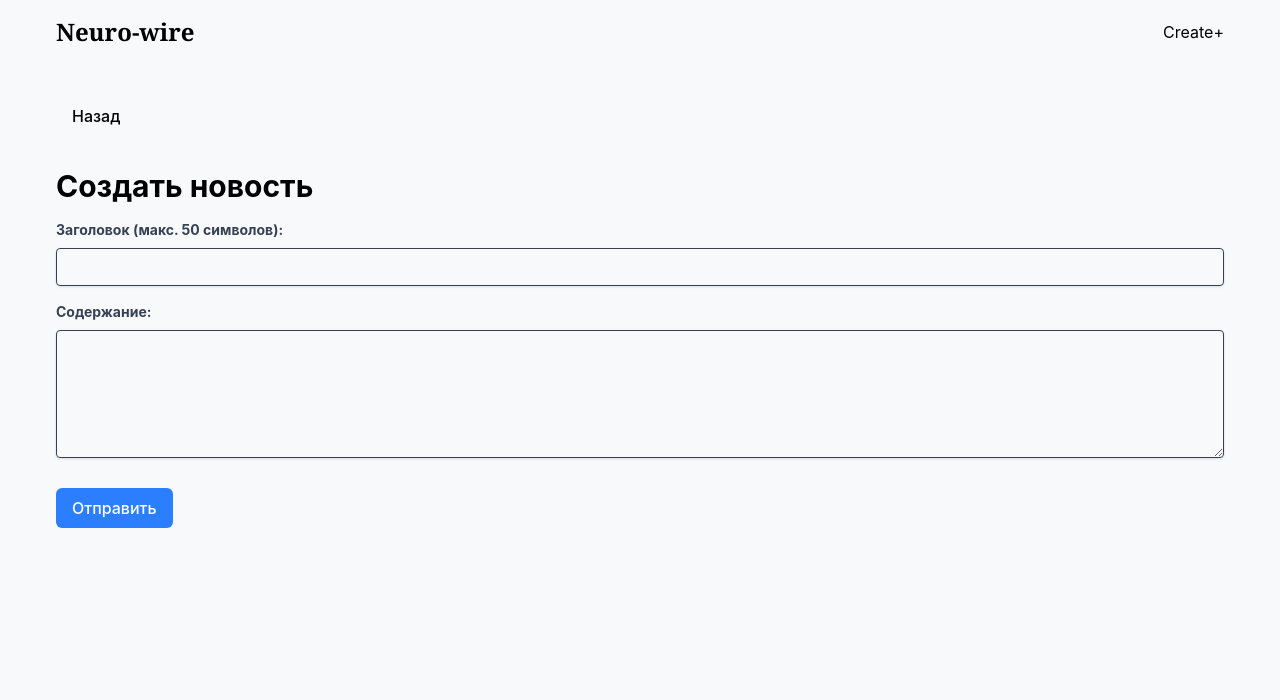
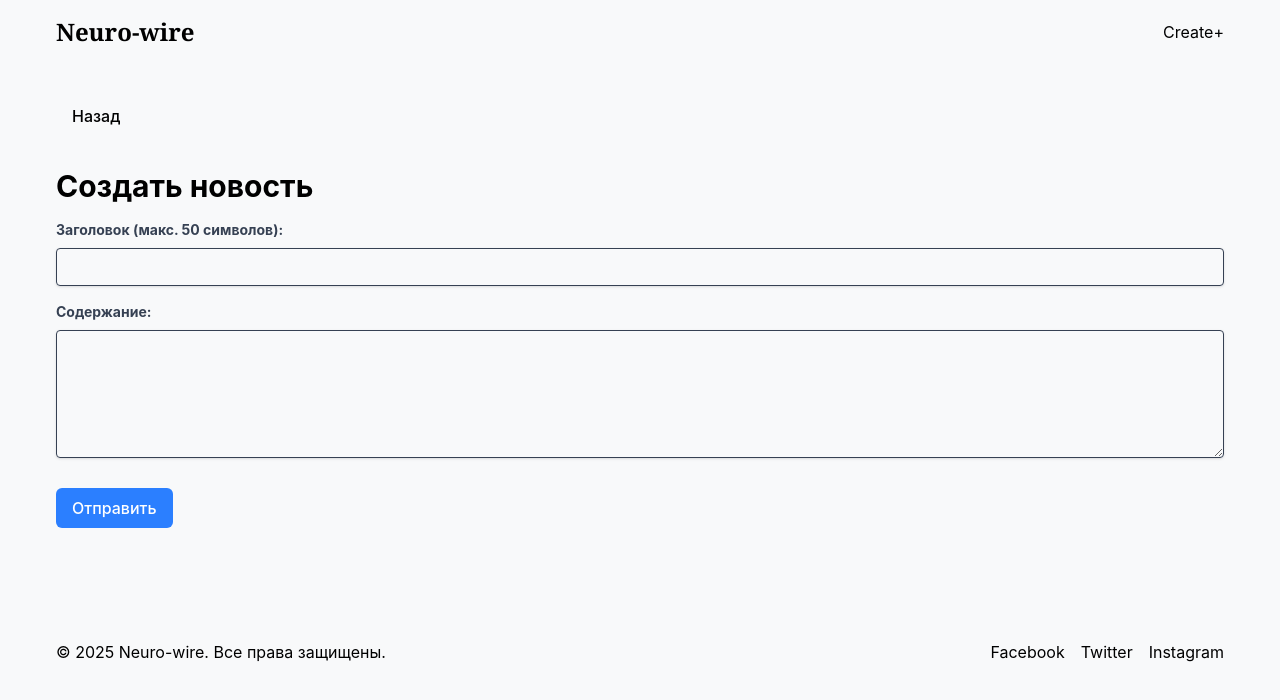
Before and after one commit to srg-vlcv/test, a Next.js app: page /create in a window 1280 px wide. Shown: the top 700 px of the page. Built offline with nearby package versions, Linux system fonts and the light colour scheme.

Commit message:
Рабочий_4

```diff
--- a/src/pages/create.tsx
+++ b/src/pages/create.tsx
@@ -101,6 +101,17 @@ const CreatePage: React.FC = () => {
               </form>
             </div>
         </main>
+        <footer className="frosted-glass py-4 mt-8">
+          <div className="container mx-auto flex justify-between items-center">
+            <p>&copy; 2025 Neuro-wire. Все права защищены.</p>
+            {/* Add social media links here */}
+            <div className="flex space-x-4">
+              <a href="#" target="_blank" rel="noopener noreferrer">Facebook</a>
+              <a href="#" target="_blank" rel="noopener noreferrer">Twitter</a>
+              <a href="#" target="_blank" rel="noopener noreferrer">Instagram</a>
+            </div>
+          </div>
+        </footer>
       </>
     </div>
   );
--- a/src/pages/index.tsx
+++ b/src/pages/index.tsx
@@ -75,7 +75,7 @@ const HomePage: React.FC = () => {
         {/* Footer */}
         <footer className="frosted-glass py-4 mt-8">
           <div className="container mx-auto flex justify-between items-center">
-            <p>&copy; 2023 Neuro-wire. All rights reserved.</p>
+            <p>&copy; 2025 Neuro-wire. Все права защищены.</p>
             {/* Add social media links here */}
             <div className="flex space-x-4">
               <a href="#" target="_blank" rel="noopener noreferrer">Facebook</a>
--- a/src/pages/news/[id].tsx
+++ b/src/pages/news/[id].tsx
@@ -31,7 +31,7 @@ const NewsPage: React.FC = () => {
     const commentText = event.currentTarget.comment.value;
 
     if (commentText.trim() === '') {
-      alert('Please enter a comment.');
+      alert('Пожалуйста, введите комментарий.');
       return;
     }
 
@@ -81,34 +81,34 @@ const NewsPage: React.FC = () => {
             {newsItem.title}
           </h1>
           <p className="text-gray-600 mb-2">
-            Published: {new Date(newsItem.dateCreated).toLocaleDateString()}
+            Опубликовано: {new Date(newsItem.dateCreated).toLocaleDateString()}
           </p>
           <p className="text-gray-800">{newsItem.content}</p>
-          <p className="mt-4">Rating: {newsItem.rating}</p>
+          <p className="mt-4">Рейтинг: {newsItem.rating}</p>
 
           {/* Comments Section */}
           <div className="mt-8 ">
-            <h2 className="text-2xl font-bold mb-4">Comments</h2>
+            <h2 className="text-2xl font-bold mb-4">Комментарии</h2>
 
-            {/* Comment Form */}
+            {/* Comment Form  */}
             <form onSubmit={handleSubmitComment} className="mb-6">
               <div className="mb-2">
                 <textarea
                   id="comment"
                   name="comment"
-                  placeholder="Write your comment..."
+                  placeholder="Напишите свой комментарий..."
                   className="w-full h-24 p-2 border rounded"
                   required
                 />
               </div>
               <button type="submit" className="button primary">
-                Submit Comment
+                Отправить комментарий
               </button>
             </form>
 
             {/* Display Comments */}
             {newsItem.comments && newsItem.comments.length > 0 ? (
-              <ul>
+             <ul>
                 {newsItem.comments.map(comment => (
                   <li key={comment.id} className="mb-4 p-4 bg-gray-50 rounded-lg shadow-sm">
                     <p className="font-semibold">
@@ -119,13 +119,13 @@ const NewsPage: React.FC = () => {
                 ))}
               </ul>
             ) : (
-              <p>No comments yet. Be the first to comment!</p>
+              <p>Пока нет комментариев. Будьте первым, кто прокомментирует!</p>
             )}
           </div>
         </main>
         <footer className="frosted-glass py-4 mt-8">
           <div className="container mx-auto flex justify-between items-center">
-            <p>&copy; 2023 Neuro-wire. All rights reserved.</p>
+            <p>&copy; 2025 Neuro-wire. Все права защищены.</p>
             {/* Add social media links here */}
             <div className="flex space-x-4">
               <a href="#" target="_blank" rel="noopener noreferrer">Facebook</a>
```
